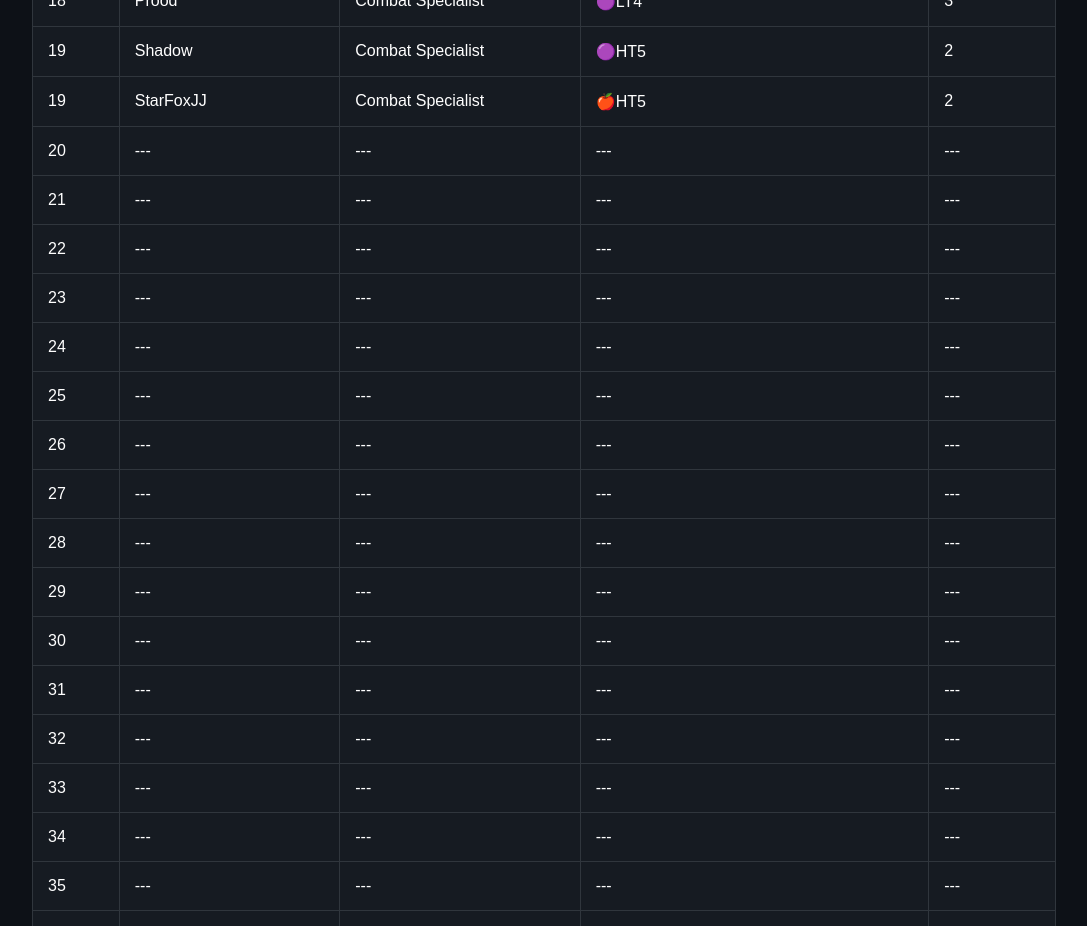
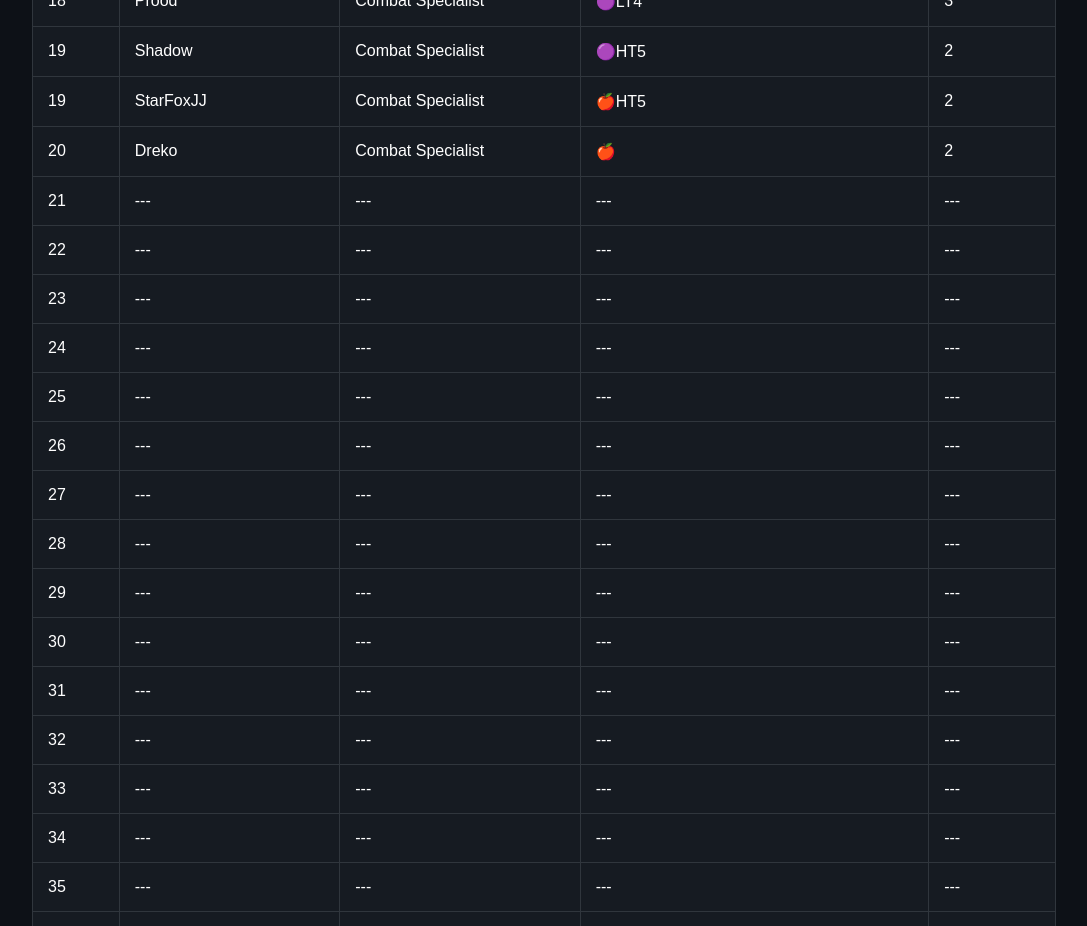
Before and after one commit to NaLogisch990/Fuzangeonau-Tierlist, a plain HTML site: page index.html in a window 1280 px wide. Shown: the part 1140-2066 px from the top of the page, without its empty margins (96-1183 px from the left). Drawn offline with Linux system fonts and the light colour scheme.

Commit message:
Update index.html

```diff
--- a/index.html
+++ b/index.html
@@ -214,10 +214,10 @@
             </tr>
             <tr>
                 <td>20</td>
-                <td>---</td>
-                <td>---</td>
-                <td>---</td>
-                <td>---</td>
+                <td>Dreko</td>
+                <td>Combat Specialist</td>
+                <td>🍎</td>
+                <td>2</td>
             </tr>
             <tr>
                 <td>21</td>
```
